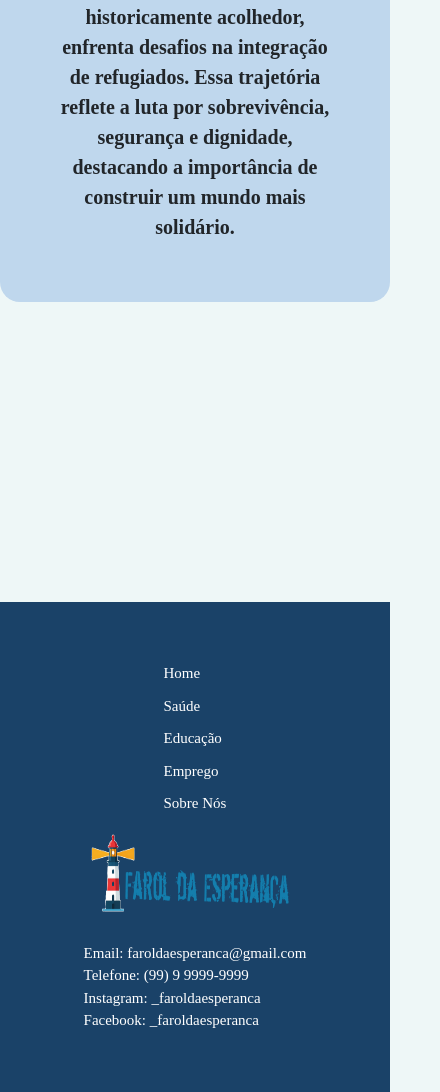
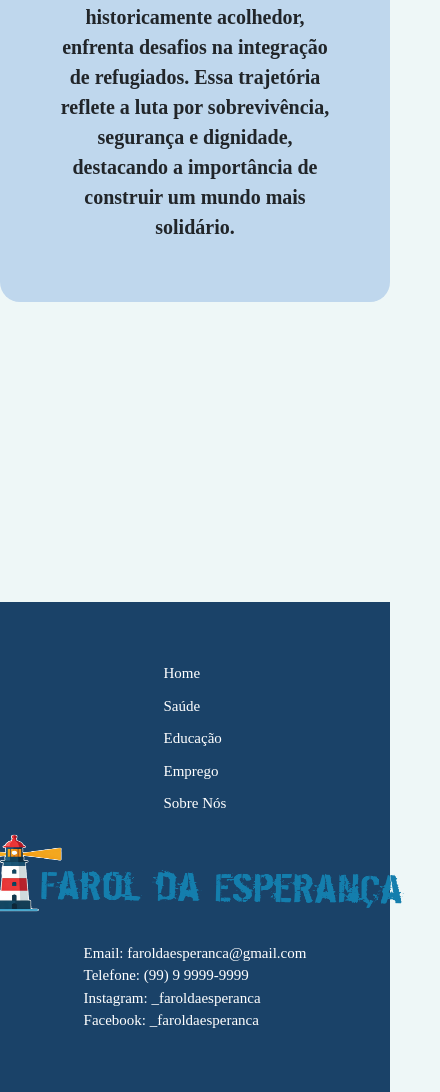
Before and after one commit to weslyramalho/Farol-da-Esperanca, a plain HTML site: page Front_end/index.html in a window 390 px wide. Shown: the part 4230-5322 px from the top of the page, 440 px wide, since content can reach past the window. Drawn offline with nearby package versions, Linux system fonts and the light colour scheme; a web font is replaced by a local one.

Commit message:
ajuste tamanho log no footer

```diff
--- a/Front_end/css/style-emprego.css
+++ b/Front_end/css/style-emprego.css
@@ -145,6 +145,7 @@ body {
 }
 
 /*---------------------------media query*/
+
 @media (max-width: 865px) {
 
     .conteudo2 {
--- a/Front_end/css/style-footer.css
+++ b/Front_end/css/style-footer.css
@@ -61,8 +61,5 @@ a {
             flex-direction: column;
         }
 
-        .elemento2-footer {
-            width: 90%;
-        }
     }
 }
```
